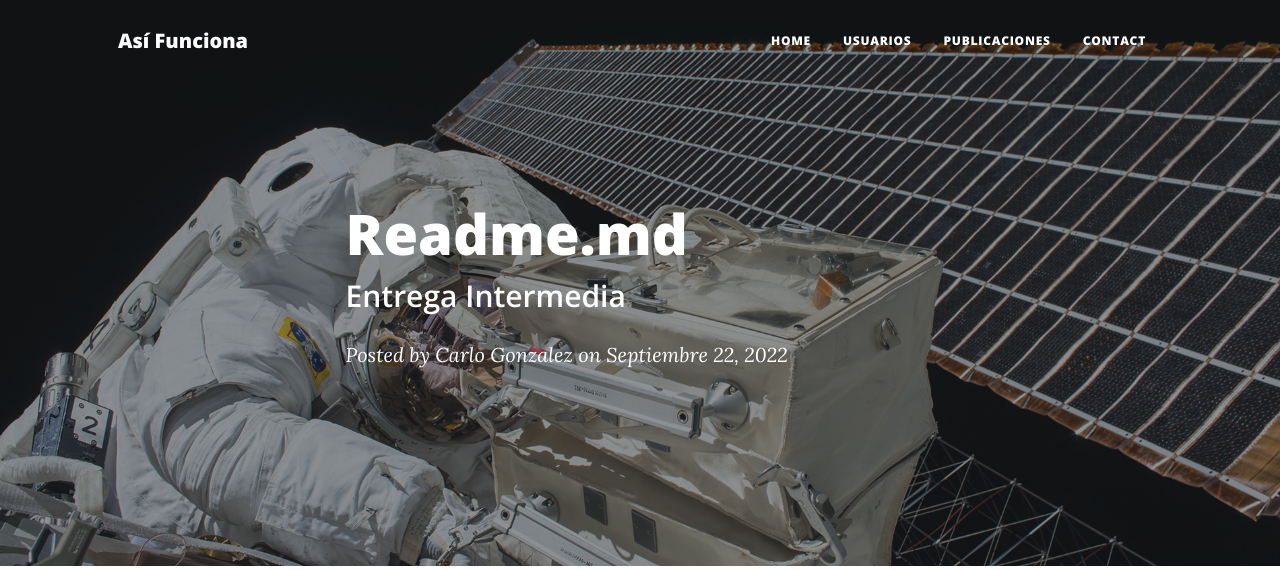
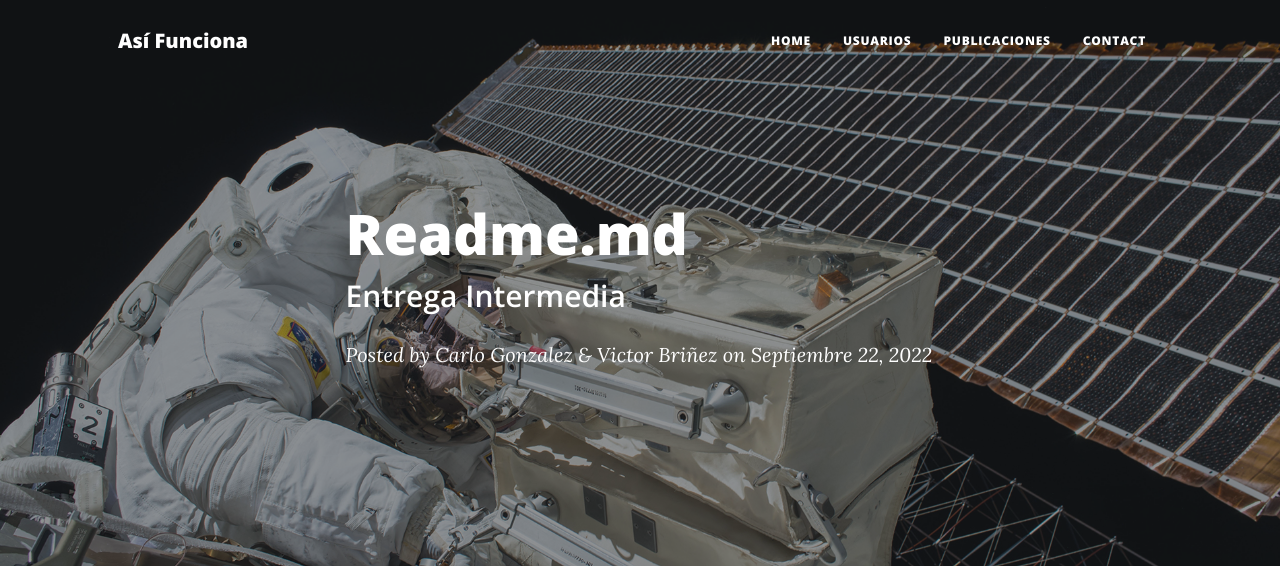
Before and after one commit to Carl0jgr/entrega_intermedia, a Django app: page /blog/descripcion/ in a window 1280 px wide. Shown: the top 570 px of the page. Run offline with Django 4.2, Linux system fonts and the light colour scheme; some libraries are stand-ins or nearby versions.

Commit message:
uno mas2

```diff
--- a/blog/templates/descripcion.html
+++ b/blog/templates/descripcion.html
@@ -13,7 +13,7 @@
                             <h2 class="subheading">Entrega Intermedia</h2>
                             <span class="meta">
                                 Posted by
-                                <a href="#!">Carlo Gonzalez</a>
+                                <a href="#!">Carlo Gonzalez & Victor Briñez</a>
                                 on Septiembre 22, 2022
                             </span>
                         </div>
```
Also changed, not shown: blog/migrations/0002_publicaciones_contenido.py (added), db.sqlite3.
